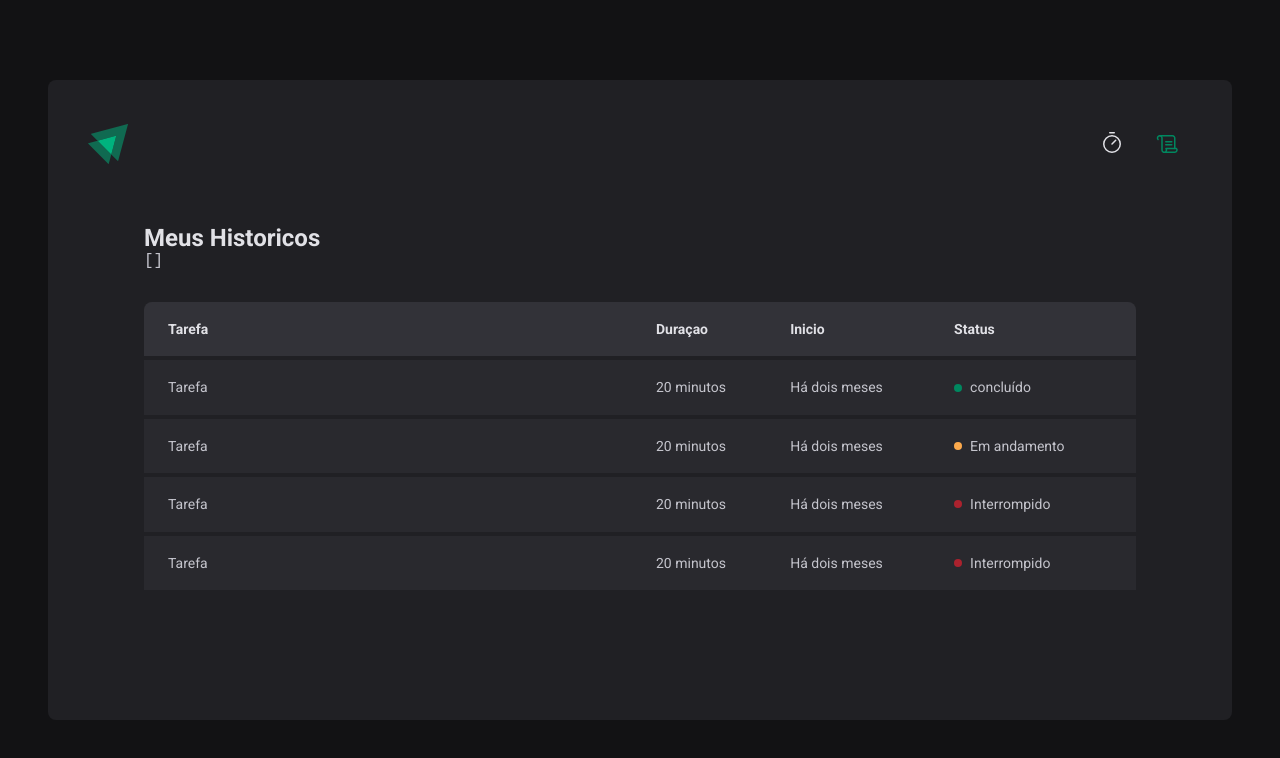
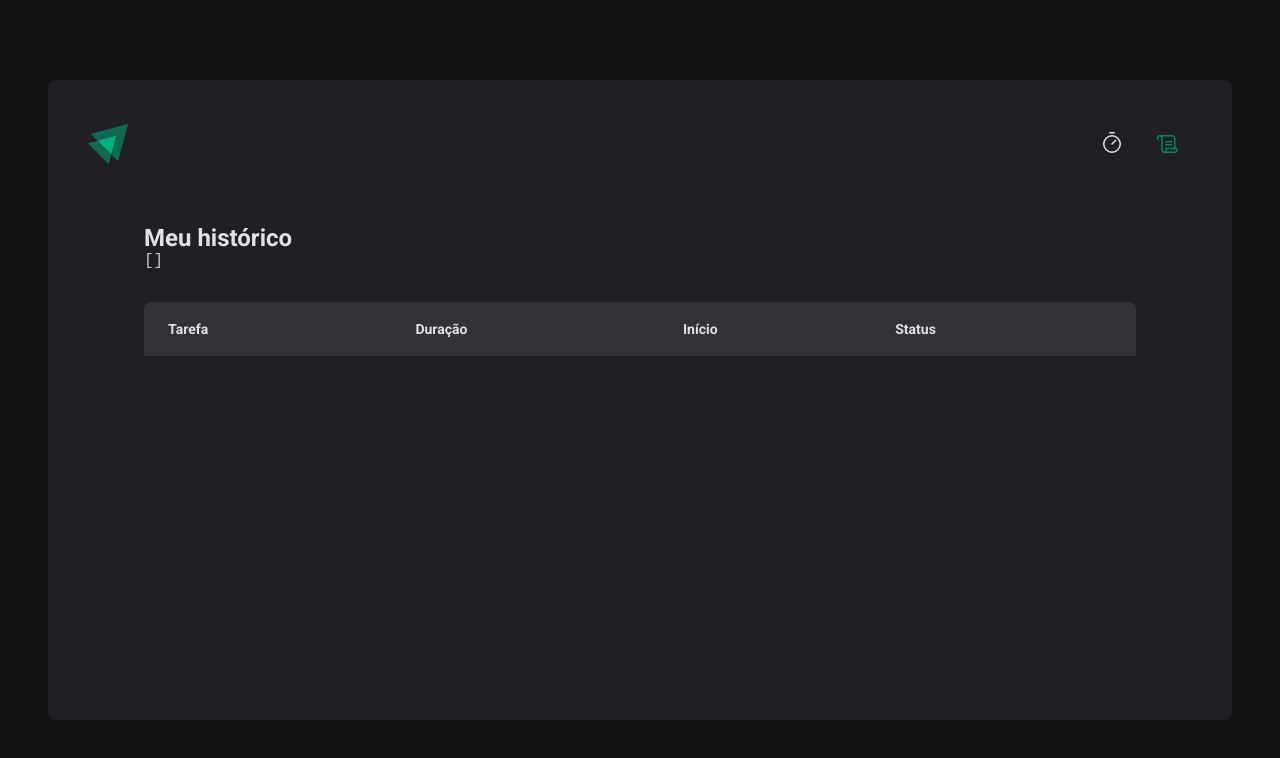
Before and after one commit to davihr1/ignite-timer, a React (Vite) app: page /history in a window 1280 px wide. Shown: the top 758 px of the page. Built offline with nearby package versions, Linux system fonts and the light colour scheme.

Commit message:
List History

```diff
--- a/src/contexts/CyclesContext.tsx
+++ b/src/contexts/CyclesContext.tsx
@@ -58,24 +58,24 @@ export function CyclesContextProvider({
 
   function createNewCycle(data: CreateCycleData) {
     const id = String(new Date().getTime())
+
     const newCycle: Cycle = {
       id,
       task: data.task,
       minutesAmount: data.minutesAmount,
       startDate: new Date(),
     }
+
     setCycles((state) => [...state, newCycle])
     setActiveCycleId(id)
-    setAmountSecundsPassed(0)
-
-    // reset()
+    setSecundsPassed(0)
   }
 
   function iterruptCurrentCycle() {
     setCycles((state) =>
       state.map((cycle) => {
         if (cycle.id === activeCycleId) {
-          return { ...cycle, interuptedDate: new Date() }
+          return { ...cycle, interruptedDate: new Date() }
         } else {
           return cycle
         }
--- a/src/pages/History/index.tsx
+++ b/src/pages/History/index.tsx
@@ -1,4 +1,9 @@
 import { useContext } from 'react'
+
+import { formatDistanceToNow } from 'date-fns'
+
+import ptBR from 'date-fns/locale/pt-BR'
+
 import { HistoryContainer, HistoryList, Status } from './styles'
 import { CyclesContext } from '../../contexts/CyclesContext'
 
@@ -6,56 +11,55 @@ export function History() {
   const { cycles } = useContext(CyclesContext)
   return (
     <HistoryContainer>
-      <h1>Meus Historicos</h1>
-
+      <h1>Meu histórico</h1>
       <pre>{JSON.stringify(cycles, null, 2)}</pre>
-
       <HistoryList>
         <table>
           <thead>
             <tr>
               <th>Tarefa</th>
-              <th>Duraçao</th>
-              <th>Inicio</th>
+              <th>Duração</th>
+              <th>Início</th>
               <th>Status</th>
             </tr>
           </thead>
           <tbody>
-            <tr>
-              <td>Tarefa</td>
-              <td>20 minutos</td>
-              <td>Há dois meses</td>
-              <td>
-                <Status statusColor="green">concluído</Status>
-              </td>
-            </tr>
-            <tr>
-              <td>Tarefa</td>
-              <td>20 minutos</td>
-              <td>Há dois meses</td>
-              <td>
-                <Status statusColor="yellow">Em andamento </Status>
-              </td>
-            </tr>
-            <tr>
-              <td>Tarefa</td>
-              <td>20 minutos</td>
-              <td>Há dois meses</td>
-              <td>
-                <Status statusColor="red">Interrompido</Status>
-              </td>
-            </tr>
-            <tr>
-              <td>Tarefa</td>
-              <td>20 minutos</td>
-              <td>Há dois meses</td>
-              <td>
-                <Status statusColor="red">Interrompido</Status>
-              </td>
-            </tr>
+            {cycles.map((cycle) => {
+              return (
+                <tr key={cycle.id}>
+                  <td>{cycle.task}</td>
+                  <td>{cycle.minutesAmount} minutos</td>
+                  <td>
+                    {formatDistanceToNow(new Date(cycle.startDate), {
+                      addSuffix: true,
+                      locale: ptBR,
+                    })}
+                  </td>
+                  <td>
+                    {cycle.interruptedDate ? (
+                      <Status statusColor="red">Interrompido</Status>
+                    ) : (
+                      <Status statusColor="yellow">Interrompido</Status>
+                    )}
+                  </td>
+                </tr>
+              )
+            })}
           </tbody>
         </table>
       </HistoryList>
     </HistoryContainer>
   )
 }
+
+// {cycle.finishedDate && (
+//   <Status statusColor="green">Concluído</Status>
+// )}
+
+// {cycle.interruptedDate && (
+//   <Status statusColor="red">Interrompido</Status>
+// )}
+
+// {!cycle.finishedDate && !cycle.interruptedDate && (
+//   <Status statusColor="yellow">Em andamento</Status>
+// )}
--- a/src/pages/History/styles.ts
+++ b/src/pages/History/styles.ts
@@ -3,10 +3,8 @@ import styled from 'styled-components'
 export const HistoryContainer = styled.main`
   flex: 1;
   padding: 3.5rem;
-
   display: flex;
   flex-direction: column;
-
   h1 {
     font-size: 1.5rem;
     color: ${(props) => props.theme['gray-100']};
@@ -17,12 +15,10 @@ export const HistoryList = styled.div`
   flex: 1;
   overflow: auto;
   margin-top: 2rem;
-
   table {
     width: 100%;
     border-collapse: collapse;
     min-width: 600px;
-
     th {
       background-color: ${(props) => props.theme['gray-600']};
       padding: 1rem;
@@ -30,7 +26,6 @@ export const HistoryList = styled.div`
       color: ${(props) => props.theme['gray-100']};
       font-size: 0.875rem;
       line-height: 1.6;
-
       &:first-child {
         border-top-left-radius: 8px;
         padding-left: 1.5rem;
@@ -40,14 +35,12 @@ export const HistoryList = styled.div`
         padding-right: 1.5rem;
       }
     }
-
     td {
       background-color: ${(props) => props.theme['gray-700']};
       border-top: 4px solid ${(props) => props.theme['gray-800']};
       padding: 1rem;
       font-size: 0.875rem;
       line-height: 1.6;
-
       &:first-child {
         width: 50%;
         padding-left: 1.5rem;
@@ -73,12 +66,11 @@ export const Status = styled.span<StatusProps>`
   display: flex;
   align-items: center;
   gap: 0.5rem;
-
   &::before {
     content: '';
     width: 0.5rem;
     height: 0.5rem;
-    border-radius: 50%;
+    border-radius: 9999px;
     background: ${(props) => props.theme[STATUS_COLORS[props.statusColor]]};
   }
 `
--- a/src/pages/Home/index.tsx
+++ b/src/pages/Home/index.tsx
@@ -28,13 +28,18 @@ export function Home() {
       minutesAmount: 0,
     },
   })
-  const { handleSubmit, watch /* reset */ } = newCycleForm
+  const { handleSubmit, watch, reset } = newCycleForm
+
+  function handleCreateNewCycle(data: NewCycleFormData) {
+    createNewCycle(data)
+    reset()
+  }
 
   const task = watch('task')
   const isSubmitDisabled = !task
   return (
     <HomeContainer>
-      <form onSubmit={handleSubmit(createNewCycle)} action="">
+      <form onSubmit={handleSubmit(handleCreateNewCycle)} action="">
         <FormProvider {...newCycleForm}>
           <NewCycleForm />
         </FormProvider>
```
